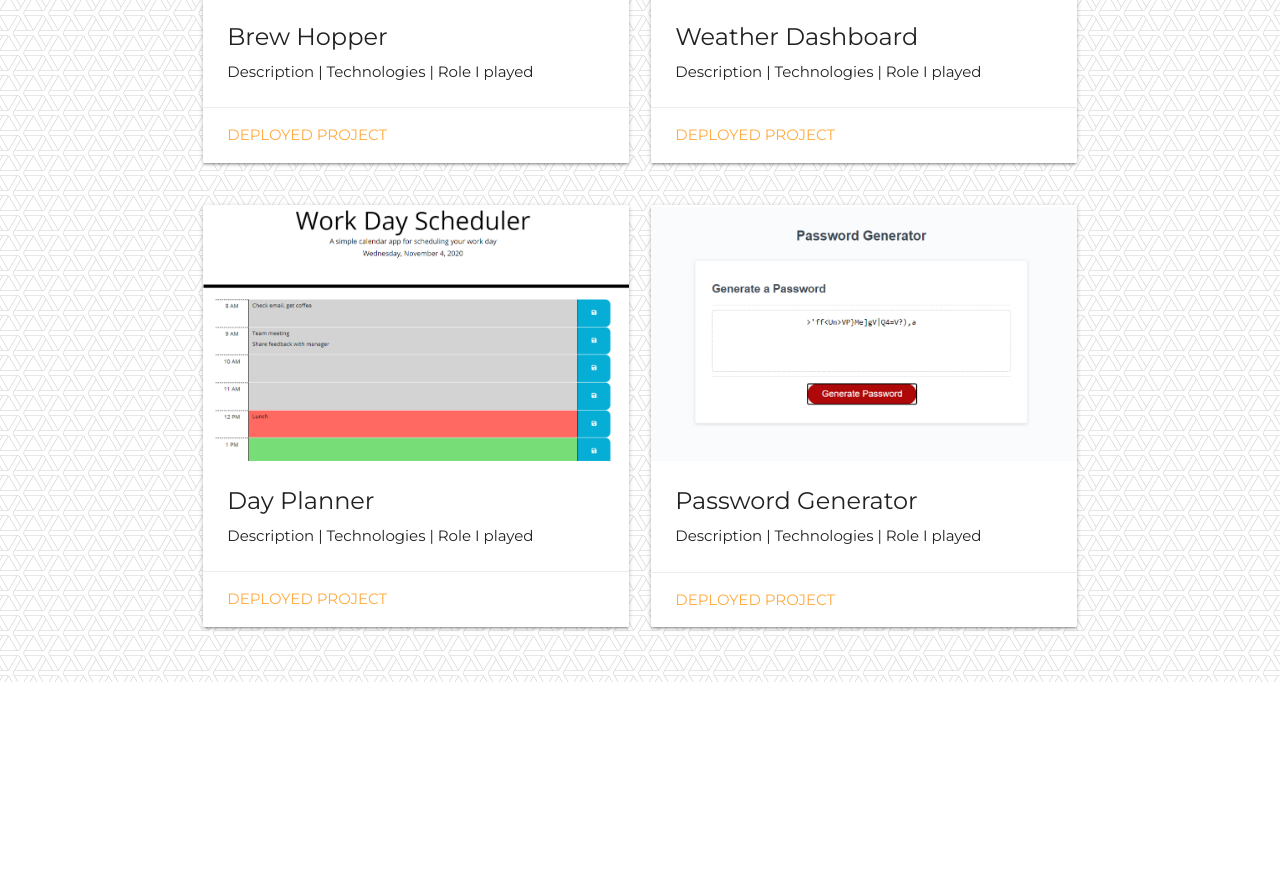
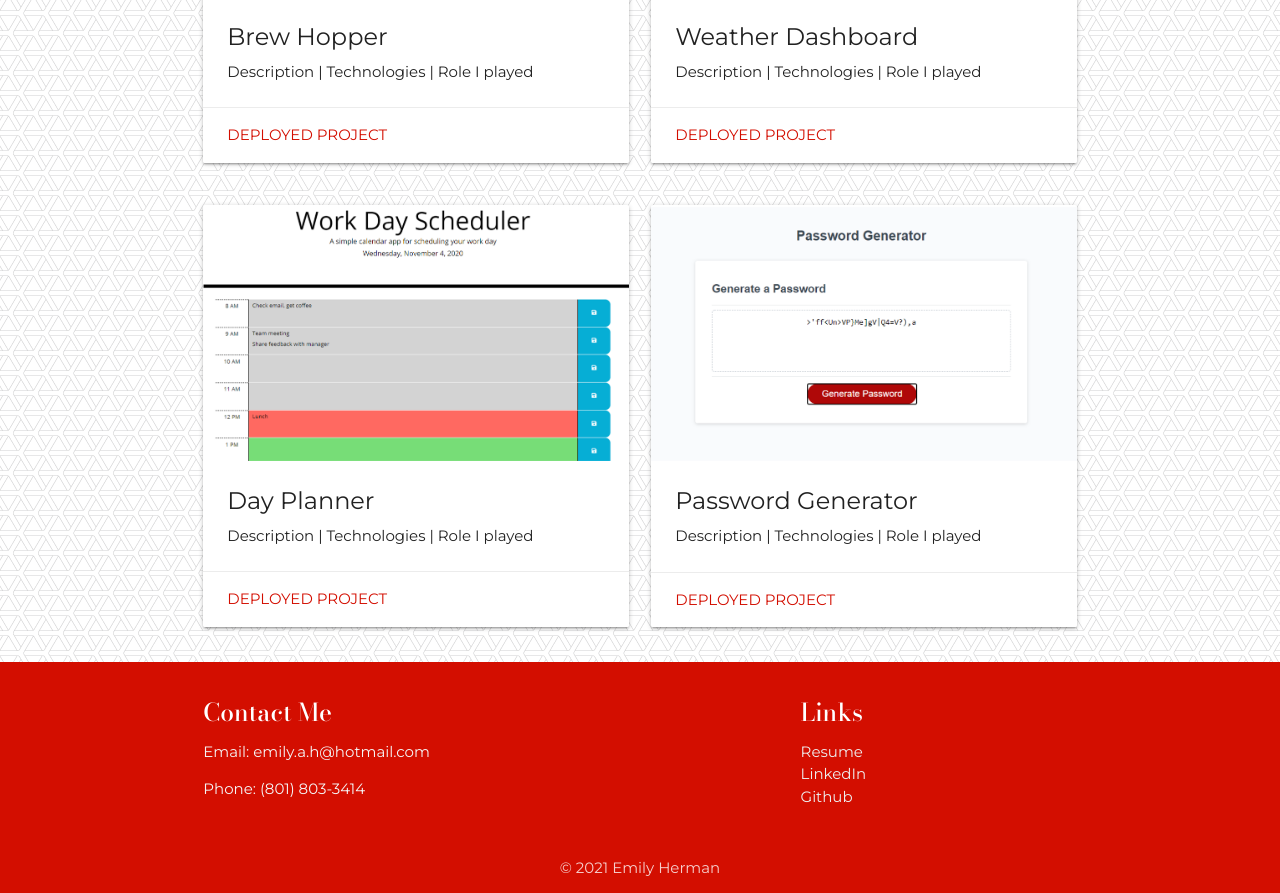
Before and after one commit to EmilyAH-01/Portfolio, a plain HTML site: page index.html in a window 1280 px wide. Shown: the part 1164-2057 px from the top of the page. Before the commit the page ends 1846 px from the top, so only its background shows below. Drawn offline with nearby package versions, Linux system fonts and the light colour scheme.

Commit message:
Added footer information

```diff
--- a/index.html
+++ b/index.html
@@ -86,7 +86,7 @@
                             <p>Description | Technologies | Role I played</p>
                         </div>
                         <div class="card-action">
-                            <a href="https://emilyah-01.github.io/Brew_Hopper/" target="_blank">Deployed Project</a>
+                            <a class="deployed-text" href="https://emilyah-01.github.io/Brew_Hopper/" target="_blank">Deployed Project</a>
                         </div>
                     </div>
                 </div>
@@ -100,7 +100,7 @@
                             <p>Description | Technologies | Role I played</p>
                         </div>
                         <div class="card-action">
-                            <a href="https://emilyah-01.github.io/HW-6_Weather-Dashboard/" target="_blank">Deployed Project</a>
+                            <a class="deployed-text" href="https://emilyah-01.github.io/HW-6_Weather-Dashboard/" target="_blank">Deployed Project</a>
                         </div>
                     </div>
                 </div>
@@ -117,7 +117,7 @@
                             <p>Description | Technologies | Role I played</p>
                         </div>
                         <div class="card-action">
-                            <a href="https://emilyah-01.github.io/HW-5_Day-Planner/" target="_blank">Deployed Project</a>
+                            <a class="deployed-text" href="https://emilyah-01.github.io/HW-5_Day-Planner/" target="_blank">Deployed Project</a>
                         </div>
                     </div>
                 </div>
@@ -131,51 +131,38 @@
                             <p>Description | Technologies | Role I played</p>
                         </div>
                         <div class="card-action">
-                            <a href="https://emilyah-01.github.io/HW-3_Password_Generator/" target="_blank">Deployed Project</a>
+                            <a class="deployed-text" href="https://emilyah-01.github.io/HW-3_Password_Generator/" target="_blank">Deployed Project</a>
                         </div>
                     </div>
                 </div>
             </div>
         </section>
-
-        <section class="row" id="contactInfo">
-            <!-- Card with contact information -->
-                <!-- <div class="col-md-6">
-                    <div class="card">
-                        <div class="card-body">
-                            <h5 class="card-title" style="font-family: 'Raleway', sans-serif;">Links:</h5>
-                            <ul class="card-text">
-                                <li><a href="Assets/Emily-Herman-Resume-2021.pdf" target="_blank">Resume</a></li>
-                                <li><a href="https://www.linkedin.com/in/emily-herman-1477767b/" target="_blank">LinkedIn</a></li>
-                                <li><a href="https://github.com/EmilyAH-01" target="_blank">Github</a></li>
-                            </ul>
-                        </div>
-                    </div>
-                </div>
-                <div class="col-md-6">
-                    <div class="card">
-                        <div class="card-body">
-                            <h5 class="card-title" style="font-family: 'Raleway', sans-serif;">Contact:</h5>
-                            <ul class="card-text">
-                                <li>Email:  emily.a.h@hotmail.com</li>
-                                <li>Phone:  (801) 803-3414</li>
-                                <br>
-                            </ul>
-                        </div>
-                    </div>
-                </div> -->
-            </div>
-        </section>
-
     </main>
 
-    <!-- Footer, modified from Bootstrap -->
-    <!-- <footer class="pt-5">
-        <nav class="navbar navbar-light footer">
-            <a class="navbar-brand mx-auto" style="font-size: 16px;">&#169 Emily Herman 2021</a>
-        </nav>
-    </footer> -->
-
+    <footer class="page-footer">
+        <div class="container">
+            <div class="row">
+              <div class="col l6 s12">
+                <h5 class="white-text">Contact Me</h5>
+                <p class="grey-text text-lighten-4">Email: emily.a.h@hotmail.com</p>
+                <p class="grey-text text-lighten-4">Phone: (801) 803-3414</p>
+              </div>
+              <div class="col l4 offset-l2 s12">
+                <h5 class="white-text">Links</h5>
+                <ul>
+                  <li><a class="grey-text text-lighten-3" href="Assets/Emily-Herman-Resume-2021.pdf" target="_blank">Resume</a></li>
+                  <li><a class="grey-text text-lighten-3" href="https://www.linkedin.com/in/emily-herman-1477767b/" target="_blank">LinkedIn</a></li>
+                  <li><a class="grey-text text-lighten-3" href="https://github.com/EmilyAH-01" target="_blank">Github</a></li>
+                </ul>
+              </div>
+            </div>
+          </div>
+          <div class="footer-copyright">
+            <div class="container center">
+                © 2021 Emily Herman
+            </div>
+          </div>
+    </footer>
 
     <!-- jQuery CDN -->
     <script src="https://ajax.googleapis.com/ajax/libs/jquery/1.11.3/jquery.min.js"></script>
--- a/style.css
+++ b/style.css
@@ -1,6 +1,9 @@
-
 body {
     background-image: url("./Assets/webb.png");
+}
+
+h1, h2, h3, h4, h5 {
+    font-family: 'Bodoni Moda', serif;
 }
 
 nav {
@@ -8,6 +11,10 @@ nav {
     background-color: #d30e00;
     margin-left: 0;
     margin-right: 0;
+}
+
+#nav-mobile {
+    font-family: 'Montserrat', sans-serif;
 }
 
 .name {
@@ -34,36 +41,15 @@ main {
     font-size: 110%;
 }
 
-
-
-
-.card {
-    border: none;
+.deployed-text {
+    color: #d30e00 !important;
 }
 
-.footer {
-    background-color: #f4f7f8;
-    color: #d30e00;
+.page-footer {
+    background-color: #d30e00;
     font-family: 'Montserrat', sans-serif;
-    height: 50px;
 }
 
-h2 {
-    font-family: 'Bodoni Moda', serif;
+.footer-copyright {
+    background-color: #d30e00 !important;
 }
-
-.boxed {
-    border-width: 3px;
-    border-color: #ffbb91;
-    border-style: outset;
-    background-color: #e1eee9 !important;
-}
-
-.thumbnails {
-    margin-bottom: 20px;
-    margin-top: 20px;
-    height: 300px;
-    /* width: 534px; */
-    border: 3px outset #ffbb91;
-    padding: 0px;
-}
```
